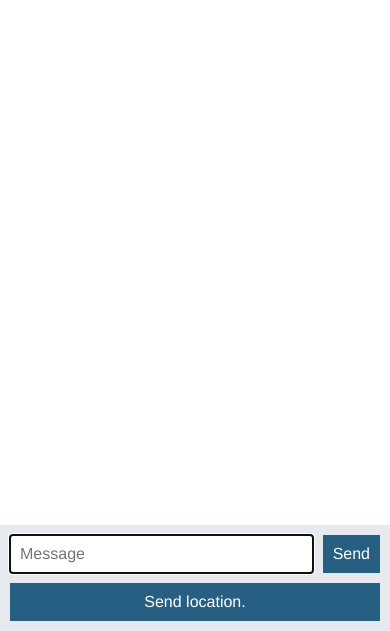
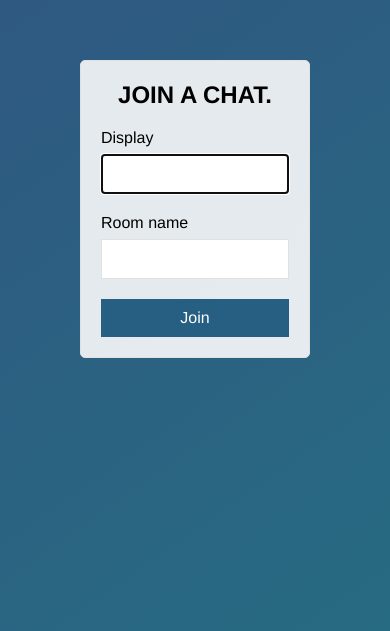
Before and after one commit to parseshyam/complex_chat_app, a website: page public/index.html in a window 390 px wide. Shown: the part 213-844 px from the top of the page. Drawn offline with nearby package versions, Linux system fonts and the light colour scheme; no server answers.

Commit message:
added view port for better  mobile view also added join page

```diff
--- a/public/index.html
+++ b/public/index.html
@@ -1,58 +1,30 @@
+<!DOCTYPE html>
 <html>
     <head>
-        <title>WELCOME</title>
+        <meta charset="utf-8">
+        <title>Join | CHAT.</title>
+        <meta name="viewport" content="width=device-width, initial-scale =1, user-scable=no">
         <link rel="stylesheet" href="/css/styles.css">
     </head>
-    <body class="chat">
-        <div class="chat__sidebar">
-            <h3>People</h3>
-            <div id="users"></div>
+    <body class="centered-form">
+        <div class="centered-form__form">
+            <form action="/chat.html">
+            <div class="form-field">
+                <h3>JOIN A CHAT.</h3>
+            </div>
+            <div class="form-field">
+                <label>Display</label>
+                <input type="text" name="name" autofocus autocomplete="off"/>
+            </div>
+            <div class="form-field">
+                <label>Room name</label>
+                <input type="text" name="room" />
+            </div>
+            <div class="form-field">
+                <button>Join</button>
+            </div>
+            </form>
         </div>
 
-        <div class="chat__main">
-            <ol class="chat__messages" id="messages"></ol>
-            <div class="chat__footer">
-                <form id="message-form">
-                    <input name="message" type="text" placeholder="Message" autofocus autocomplete="off"/>
-                    <button>Send</button>
-                </form >
-                <button id="send-location">Send location.</button>
-            </div>
-
-
-            <script id="location-message-template" type="text/template">
-                <li class="message">
-                    <div class="message__title">
-                        <h4>{{from}}</h4>
-                        <span>{{createdAt}}</span>
-                    </div>
-                    <div class="message__body">
-                       <a href="{{url}}" target="_blank">My current location.</a>
-                    </div>
-                </li>
-            </script>
-
-
-            <script id="message-template" type="text/template">
-            <li class="message">
-                <div class="message__title">
-                    <h4>{{from}}</h4>
-                    <span>{{createdAt}}</span>
-                </div>
-                <div class="message__body">
-                    <p>{{text}}</p>
-                </div>
-            </li>
-        </script>
-
-            </script>
-
-
-        </div>
-        <script src="/socket.io/socket.io.js"></script>
-        <script src="/js/libs/jquery-3.3.1.min.js"></script>
-        <script src="/js/libs/moment.js"></script>
-        <script src="/js/libs/mustache.js"></script>
-        <script src="/js/index.js"></script>
     </body>
 </html>
```
Also changed, not shown: public/chat.html (added, +60 -0 lines), public/js/chat.js (renamed from public/js/index.js).
